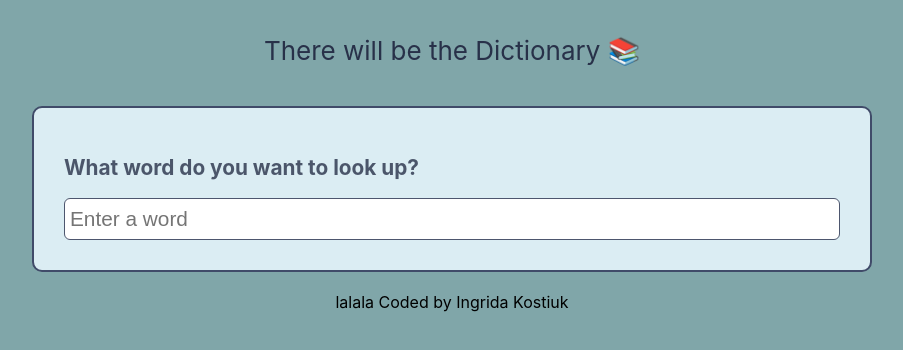
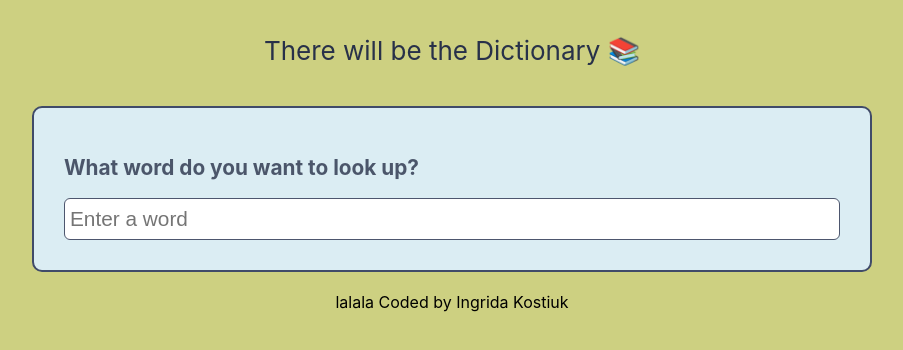
Before and after one commit to Ingrida425/shecodes-dictionary-react, a React (Create React App) app: page / in a window 1280 px wide. Shown: the top 350 px of the page, without its empty margins (188-1091 px from the left). Built offline with nearby package versions, Linux system fonts and the light colour scheme; no server answers.

Commit message:
left only 6 photos and changed bg color

```diff
--- a/src/App.css
+++ b/src/App.css
@@ -1,5 +1,5 @@
 body {
-  background-color: #80a6a9;
+  background-color: #cdd081;
 }
 a {
   color: #404b69;
--- a/src/Photos.js
+++ b/src/Photos.js
@@ -9,6 +9,7 @@ export default function Photos(props) {
         <div className="container">
           <div className="row">
             {props.photos.map(function (photo, index) {
+              if (index < 6) {
                 return (
                   <div className="col" key={index}>
                     <img
@@ -18,6 +19,9 @@ export default function Photos(props) {
                     />
                   </div>
                 );
+              } else {
+                return null;
+              }
             })}
           </div>
         </div>
```
Lines whose indentation alone changed are shown as unchanged.
